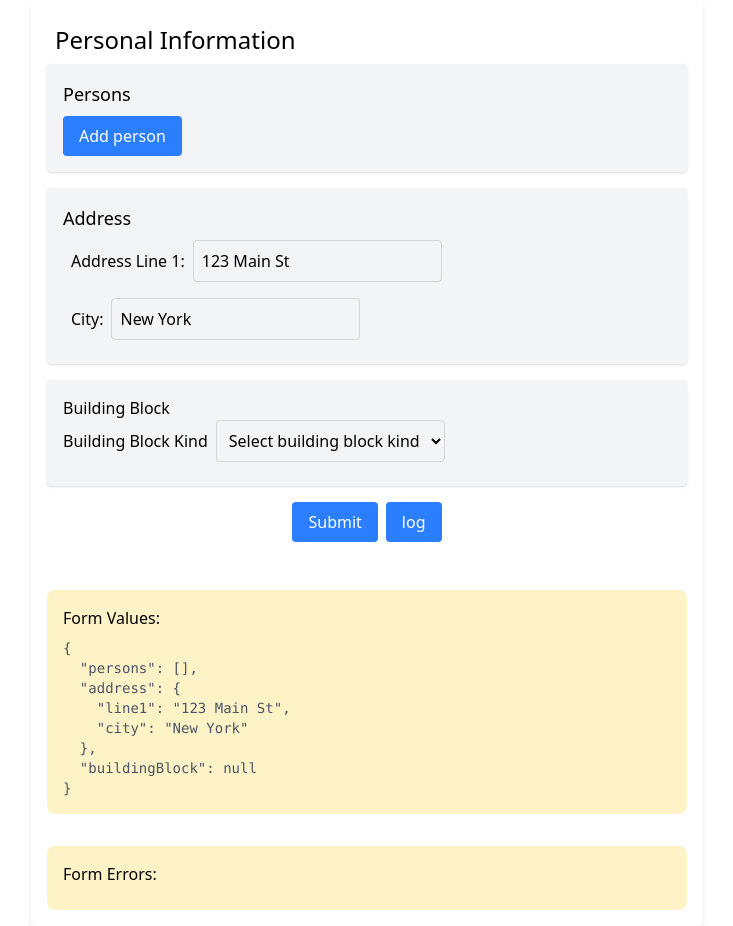
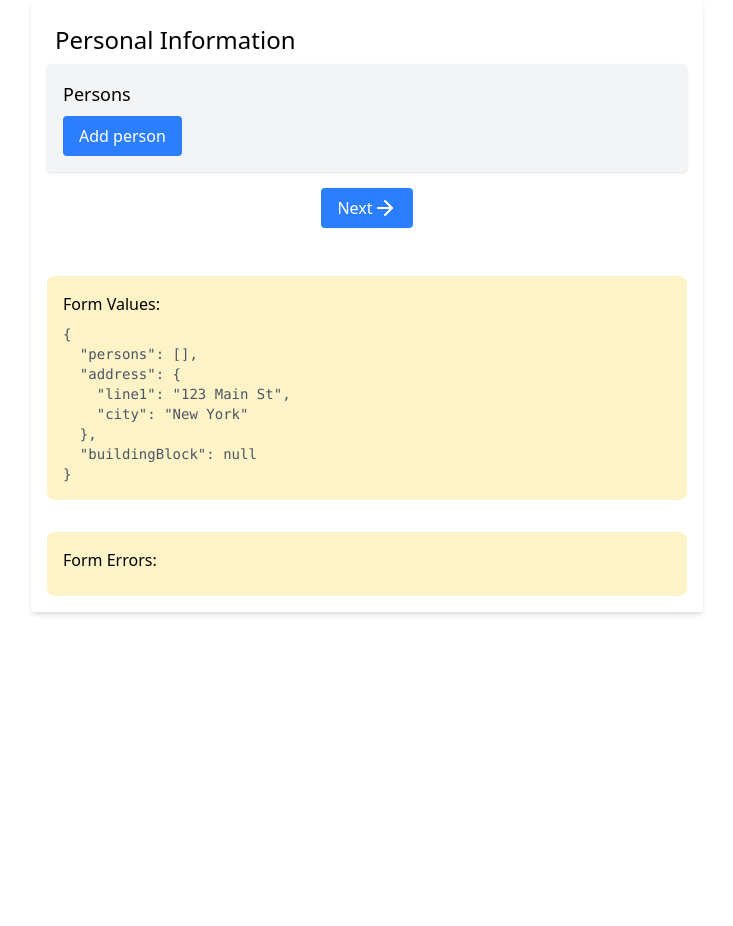
Before and after one commit to israel-lissak/tanstack-form-example, a React (Vite) app: page / in a window 1280 px wide. Shown: the whole page, without its empty margins (273-1006 px from the left). After the commit the page ends 800 px from the top, so only its background shows below. Built offline with nearby package versions, Linux system fonts and the light colour scheme.

Commit message:
Add pagination controls to PeoplePage and integrate lucide-react icons

```diff
--- a/package.json
+++ b/package.json
@@ -11,6 +11,7 @@
   "dependencies": {
     "@tailwindcss/vite": "^4.1.11",
     "@tanstack/react-form": "^1.15.0",
+    "lucide-react": "^0.534.0",
     "react": "^19.0.0",
     "react-dom": "^19.0.0",
     "tailwindcss": "^4.1.11",
--- a/src/features/people/page.tsx
+++ b/src/features/people/page.tsx
@@ -1,3 +1,5 @@
+import { ArrowLeft, ArrowRight } from "lucide-react";
+import { useState } from "react";
 import { useAppForm } from "../../hooks/form.tsx";
 import { AddressFields } from "./address-fields.tsx";
 import { FieldGroupBuildingBlock } from "./buildingBlock-fields.tsx";
@@ -5,6 +7,7 @@ import { PersonsFields } from "./persons.tsx";
 import { formSchema, peopleFormOpts } from "./shared-form.tsx";
 
 export const PeoplePage = () => {
+    const [currentPage, setCurrentPage] = useState(0);
     const form = useAppForm({
         ...peopleFormOpts,
         validators: {
@@ -15,29 +18,73 @@ export const PeoplePage = () => {
         },
     });
 
+    const pages = [
+        <PersonsFields form={form} key="persons" />,
+        <AddressFields form={form} key="address" />,
+        <FieldGroupBuildingBlock
+            form={form}
+            fields="buildingBlock"
+            key="buildingBlock"
+        />,
+    ];
+
+    const handleNext = () => {
+        if (form.state.errors.length === 0) {
+            setCurrentPage((prev) => Math.min(prev + 1, pages.length - 1));
+        } else {
+            alert("Please fix the errors before proceeding.");
+        }
+    };
+
+    const handleBack = () => {
+        setCurrentPage((prev) => Math.max(prev - 1, 0));
+    };
+
     return (
-        <div className="max-w-2xl m-auto  p-4 bg-white shadow-md rounded">
+        <div className="max-w-2xl m-auto p-4 bg-white shadow-md rounded">
             <form.AppForm>
                 <h1 className="text-2xl p-2">Personal Information</h1>
 
-                <PersonsFields form={form} />
+                {pages[currentPage]}
 
-                <AddressFields form={form} />
+                <div className="flex items-center gap-2 justify-center mt-4">
+                    {currentPage > 0 && (
+                        <button
+                            className="bg-blue-500 text-white px-4 py-2 rounded flex"
+                            type="button"
+                            onClick={handleBack}
+                        >
+                            <ArrowLeft />
+                            Back
+                        </button>
+                    )}
 
-                <FieldGroupBuildingBlock form={form} fields="buildingBlock" />
-
-                <div className="flex items-center gap-2 justify-center">
-                    <form.SubscribeButton label="Submit" />
-
-                    <button
-                        className=" bg-blue-500 text-white px-4 py-2 rounded"
-                        type="button"
-                        onClick={() =>
-                            alert(JSON.stringify(form.state.values, null, 2))
-                        }
-                    >
-                        log
-                    </button>
+                    {currentPage < pages.length - 1 ? (
+                        <form.Subscribe selector={(state) => state.errors}>
+                            {(errors) => (
+                                <button
+                                    className="bg-blue-500 disabled:bg-gray-300 text-white px-4 py-2 rounded flex"
+                                    type="button"
+                                    onClick={handleNext}
+                                    disabled={
+                                        errors.length > 0 ||
+                                        form.state.isSubmitting ||
+                                        !form.state.canSubmit
+                                    }
+                                    title={
+                                        errors.length > 0
+                                            ? "Please fix the errors before proceeding."
+                                            : ""
+                                    }
+                                >
+                                    Next
+                                    <ArrowRight />
+                                </button>
+                            )}
+                        </form.Subscribe>
+                    ) : (
+                        <form.SubscribeButton label="Submit" />
+                    )}
                 </div>
 
                 <div className="flex flex-col justify-around mt-4">
```
